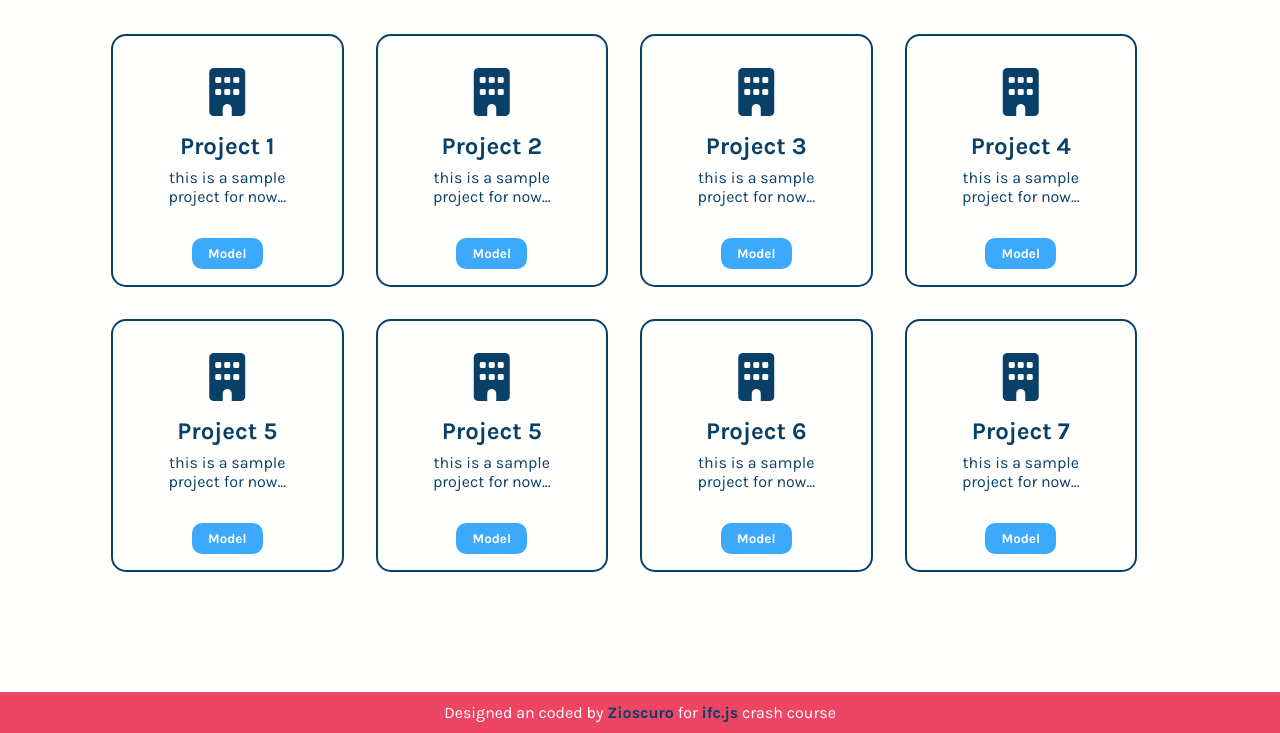
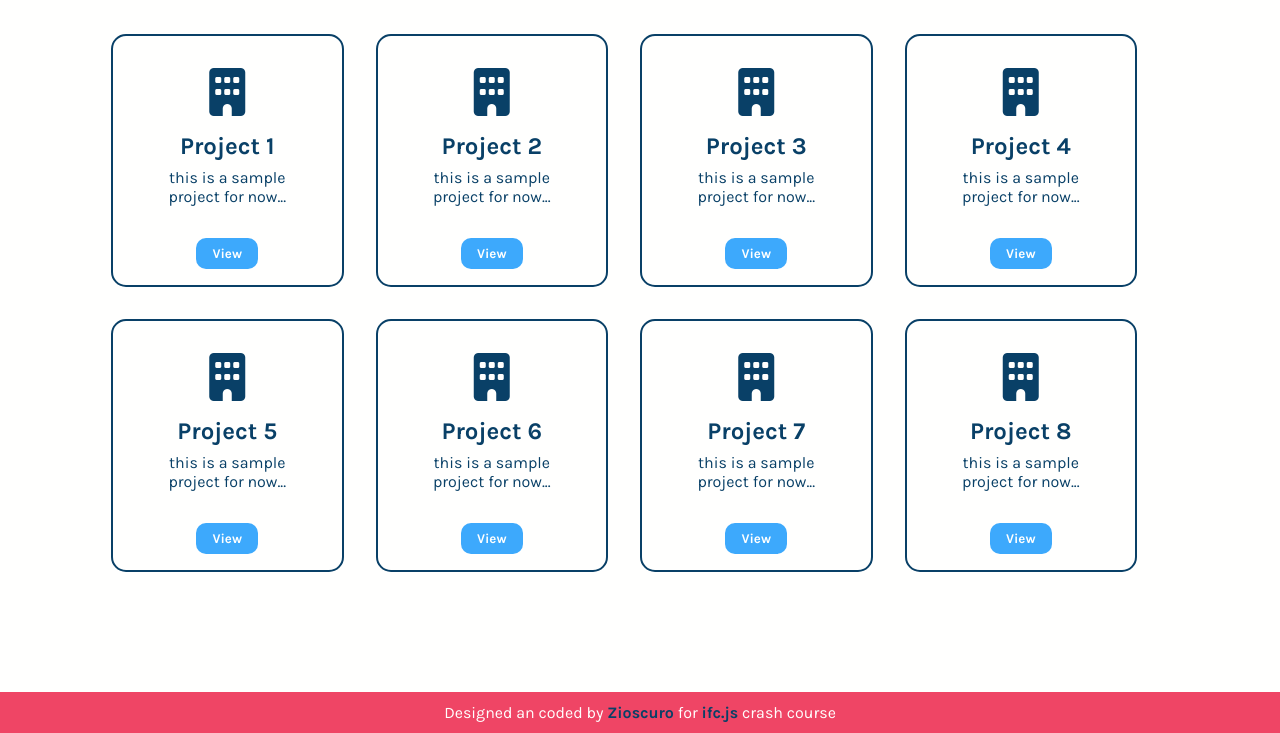
Before and after one commit to zioscuro/ifcjs-exercises, a plain HTML site: page index.html in a window 1280 px wide. Shown: the part 67-800 px from the top of the page. Drawn offline with nearby package versions, Linux system fonts and the light colour scheme.

Commit message:
Fix typos in index page content

```diff
--- a/index.html
+++ b/index.html
@@ -30,7 +30,7 @@
           <h2 class="card-title">Project 1</h2>
           <p class="project-description">this is a sample project for now...</p>
           <button class="card-link">
-            <a href="./project.html">Model</a>
+            <a href="./project.html">View</a>
           </button>
         </article>
         <article class="card">
@@ -38,7 +38,7 @@
           <h2 class="card-title">Project 2</h2>
           <p class="project-description">this is a sample project for now...</p>
           <button class="card-link">
-            <a href="./project.html">Model</a>
+            <a href="./project.html">View</a>
           </button>
         </article>
         <article class="card">
@@ -46,7 +46,7 @@
           <h2 class="card-title">Project 3</h2>
           <p class="project-description">this is a sample project for now...</p>
           <button class="card-link">
-            <a href="./project.html">Model</a>
+            <a href="./project.html">View</a>
           </button>
         </article>
         <article class="card">
@@ -54,7 +54,7 @@
           <h2 class="card-title">Project 4</h2>
           <p class="project-description">this is a sample project for now...</p>
           <button class="card-link">
-            <a href="./project.html">Model</a>
+            <a href="./project.html">View</a>
           </button>
         </article>
         <article class="card">
@@ -62,15 +62,7 @@
           <h2 class="card-title">Project 5</h2>
           <p class="project-description">this is a sample project for now...</p>
           <button class="card-link">
-            <a href="./project.html">Model</a>
-          </button>
-        </article>
-        <article class="card">
-          <i class="fa-solid fa-building"></i>
-          <h2 class="card-title">Project 5</h2>
-          <p class="project-description">this is a sample project for now...</p>
-          <button class="card-link">
-            <a href="./project.html">Model</a>
+            <a href="./project.html">View</a>
           </button>
         </article>
         <article class="card">
@@ -78,7 +70,7 @@
           <h2 class="card-title">Project 6</h2>
           <p class="project-description">this is a sample project for now...</p>
           <button class="card-link">
-            <a href="./project.html">Model</a>
+            <a href="./project.html">View</a>
           </button>
         </article>
         <article class="card">
@@ -86,7 +78,15 @@
           <h2 class="card-title">Project 7</h2>
           <p class="project-description">this is a sample project for now...</p>
           <button class="card-link">
-            <a href="./project.html">Model</a>
+            <a href="./project.html">View</a>
+          </button>
+        </article>
+        <article class="card">
+          <i class="fa-solid fa-building"></i>
+          <h2 class="card-title">Project 8</h2>
+          <p class="project-description">this is a sample project for now...</p>
+          <button class="card-link">
+            <a href="./project.html">View</a>
           </button>
         </article>
       </section>
```
